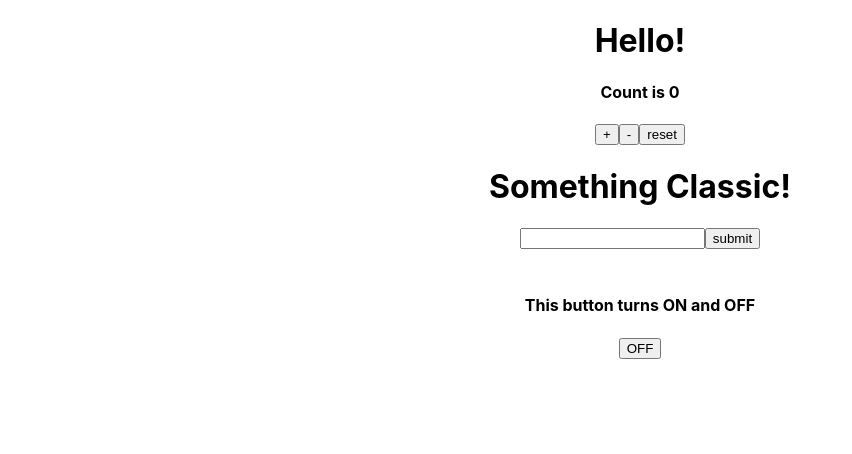
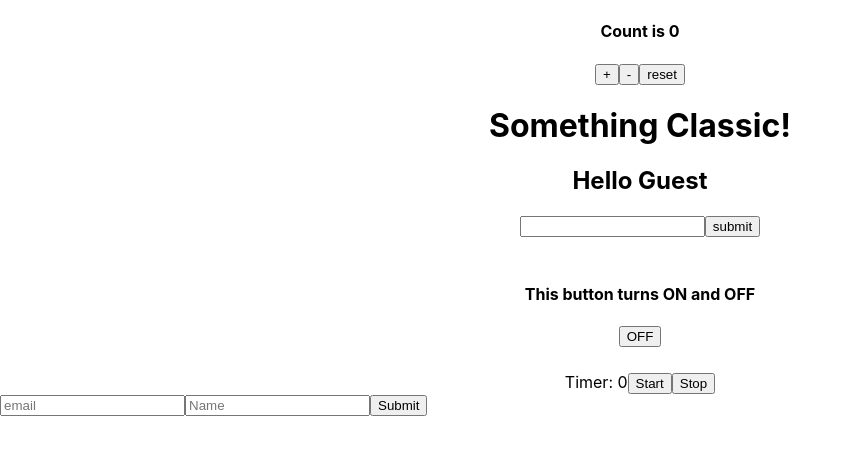
Before and after one commit to isakabusee/someapp, a React (Create React App) app: page / in a window 1280 px wide. Shown: the top 454 px of the page, without its empty margins (0-852 px from the left). Built offline with nearby package versions, Linux system fonts and the light colour scheme.

Commit message:
practice app

```diff
--- a/package.json
+++ b/package.json
@@ -8,6 +8,7 @@
     "@testing-library/user-event": "^12.8.3",
     "react": "^17.0.2",
     "react-dom": "^17.0.2",
+    "react-hook-form": "^7.19.5",
     "react-scripts": "4.0.3",
     "web-vitals": "^1.1.2"
   },
--- a/src/App.js
+++ b/src/App.js
@@ -2,18 +2,25 @@ import './App.css';
 import Button from "./components/Button"
 import Classic from './components/Classic';
 import Greet from './components/Greet';
-import Toggle from './components/Toggle'
+import Toggle from './components/Toggle';
+import Timer from './components/Timer';
+import Form from './components/Form'
 
 function App() {
   return (
+    <>
     <div className="App">
 
-    <h1>Hello!</h1>
     <Button />
     < Classic />
     <Greet />
     <Toggle />
+    <Timer />
     </div>
+    <div className="others">
+    <Form />
+    </div>
+    </>
   );
 }
 
--- /dev/null
+++ b/src/components/Form.js
@@ -0,0 +1,22 @@
+import React from 'react'
+import { useForm } from 'react-hook-form';
+
+const Form = () => {
+    const {register, handleSubmit, watch, formState: {errors} } = useForm();
+
+    const onSubmit = (data) => {
+        console.log(data);
+    }
+
+    return(
+        <form onSubmit={handleSubmit(onSubmit)}>
+            {/* <input type="text" placeholder="email" name="email" ref={register} /> */}
+            {/* <input type="text" placeholder="password" name="password" ref={register} /> */}
+            <input type="text" placeholder="email" {...register("email required", {required: true })} />
+            <input type="text" placeholder="Name" {...register("name required", {required: true })} />
+            {errors.exampleRequired && <span>This field is required</span>}
+            <input type="submit" />
+        </form>
+    )
+}
+export default Form;
--- a/src/components/Greet.js
+++ b/src/components/Greet.js
@@ -6,20 +6,24 @@ import React, { useState } from 'react';
 
 
 
-const Greet = ({ setHeaderText }) => {
+const Greet = () => {
     const [firstName, setFirstName] = useState("");
+    const [showing, setShowing] = useState("Guest");
+
+
 
     const handleName = (e) => {
         setFirstName(e.target.value);
     }
 
     const handleSubmit = () => {
-        // setHeaderText(firstName);
-        console.log("something has been submitted")
+        setShowing(firstName);
     };
 
     return (
         <div>
+            <h1 >{firstName}</h1>
+            <h2>Hello {showing}</h2>
             <input type="text" value={firstName} onChange={handleName} />
             <button type="submit" onClick={handleSubmit}> submit</button>
         </div>
--- /dev/null
+++ b/src/components/Timer.js
@@ -0,0 +1,34 @@
+import React, { useState, useEffect } from 'react'
+
+const Timer = () => {
+    const [timer, setTimer] = useState(0);
+    const [isTimerRunning, setIsTimerRunning] = useState(false);
+    const [intervalId, setIntervalId] = useState(0);
+    let interval;
+
+    useEffect(() => {
+        if(timer > 99999) setTimer(0);
+    }, [timer], clearInterval(interval))
+
+    const startTimer = () => {
+        if (!isTimerRunning) {
+            interval = setInterval(() => {
+                setTimer((timer) => (timer += 1));
+            }, 1000);
+            setIntervalId(interval);
+            setIsTimerRunning(true);
+        }
+    };
+    const stopTimer = () => {
+        clearInterval(intervalId);
+        setIsTimerRunning(false);
+    };
+    return(
+        <>
+        <span>Timer: {timer}</span>
+        <button onClick={startTimer}>Start</button>
+        <button onClick={stopTimer}>Stop</button>
+        </>
+    )
+}
+export default Timer;
--- a/src/components/Toggle.js
+++ b/src/components/Toggle.js
@@ -11,7 +11,7 @@ class Toggle extends React.Component {
     }
 
     render() {
-        const { isOff } = this.state;
+        // const { isOff } = this.state;
         let title=this.state.isOff? "ON": "OFF";
         return(
             <div className="buttonOn">
```
Also changed, not shown: 1 other file (tests, documents, lock files or other folders).
